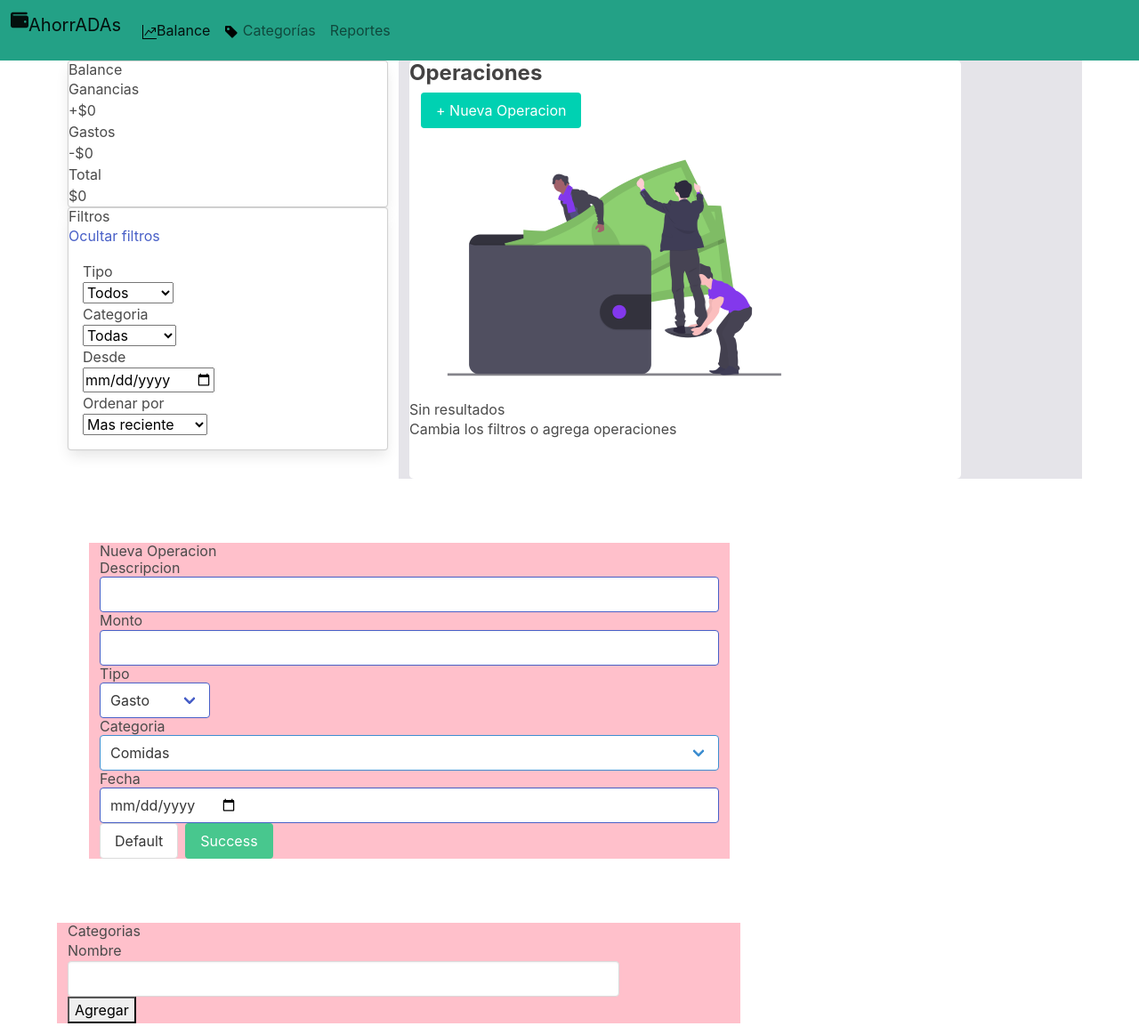
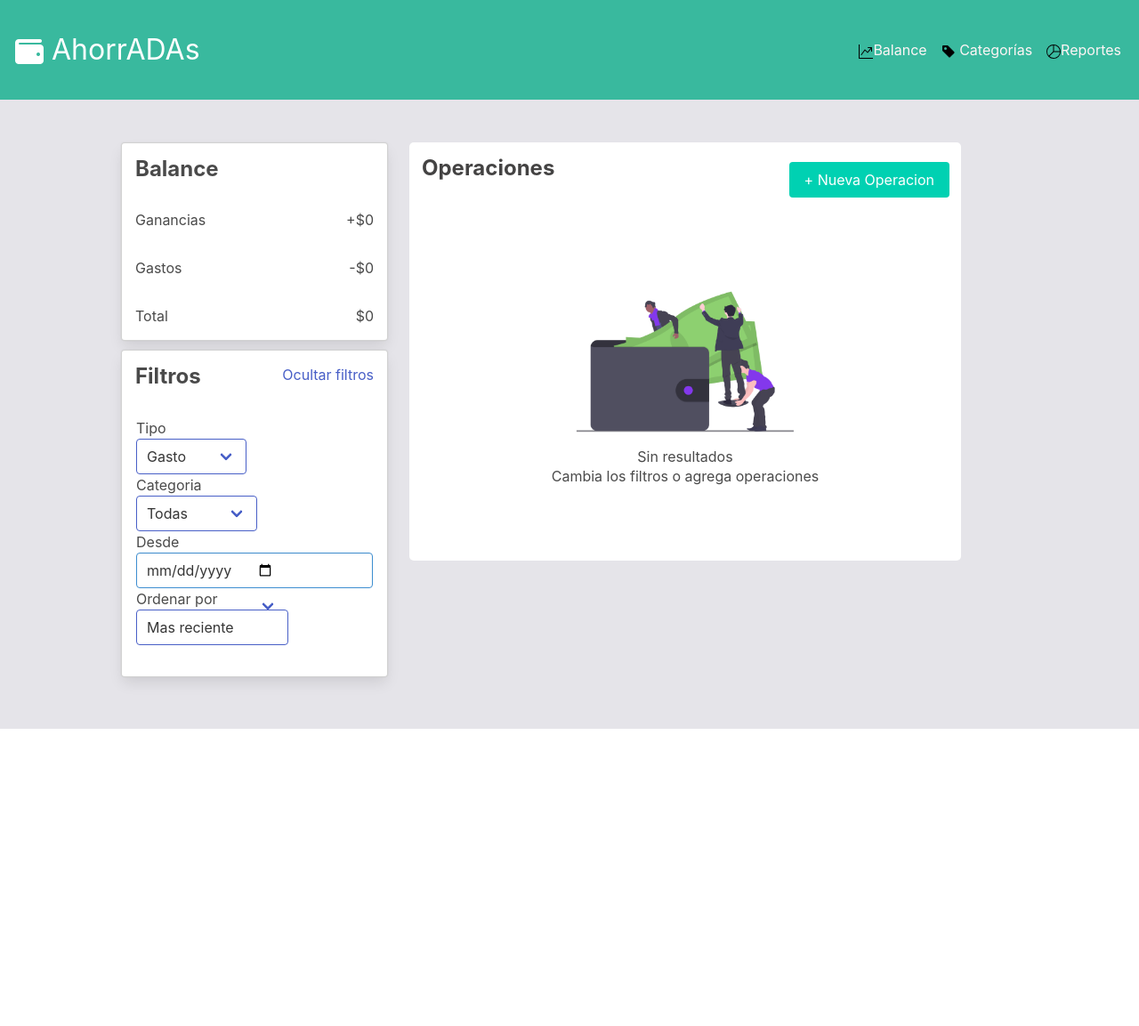
Before and after one commit to Lorena252/AhorrADAs, a plain HTML site: page index.html in a window 1280 px wide. Shown: the top 1153 px of the page at 89% size. After the commit the page ends 819 px from the top, so only its background shows below. Drawn offline with nearby package versions, Linux system fonts and the light colour scheme.

Commit message:
avance con el estilado

```diff
--- a/css/style.css
+++ b/css/style.css
@@ -0,0 +1,147 @@
+* {
+  margin: 0;
+  padding: 0;
+}
+body {
+  background-color: #e5e4e9;
+}
+.oculto {
+  display: none;
+}
+
+section {
+  padding: 3rem 1.5rem;
+}
+
+.mi-estilo-nav {
+  height: 14vh;
+}
+
+.nav-link {
+  color: rgb(255, 245, 245);
+}
+.nav-link:hover {
+  color: white;
+}
+
+.nav-inferior {
+  justify-content: flex-end;
+}
+
+.navbar-brand {
+  color: white;
+  padding: 10px 20px 10px 5px;
+  border-radius: 5px;
+  font-size: xx-large;
+}
+
+.fa-solid {
+  margin-top: 10px;
+  margin-right: 9px;
+}
+
+.navbar-brand:hover,
+.nav-link:hover {
+  background-color: #23977e;
+}
+
+.contenedor-card {
+  align-items: center;
+  margin-left: 60px;
+  margin-bottom: 10px;
+}
+
+.columna {
+  display: flex;
+  justify-content: space-between;
+}
+
+.titulo-operaciones {
+  margin-left: 14px;
+}
+
+.titulo-balance,
+.titulo-filtros {
+  font-weight: 700;
+  font-size: x-large;
+}
+.titulo-balance {
+  margin: 15px;
+}
+.caja-ganancias,
+.caja-gastos,
+.caja-total {
+  display: flex;
+  margin: 15px;
+  justify-content: space-between;
+}
+
+.parte-superior-filtros {
+  margin: 15px;
+  display: flex;
+  justify-content: space-between;
+}
+
+.columna {
+  display: flex;
+  padding-top: 15px;
+}
+
+.button-operacion {
+  padding: 10px 15px;
+}
+
+.caja-interior {
+  display: block;
+  justify-content: center;
+  text-align: center;
+  margin-top: 80px;
+}
+
+.imagen-billetera {
+  max-width: 300px;
+  margin: 0 auto;
+}
+
+/* ---------------------categorias---------- */
+
+#categorias {
+  justify-content: center;
+  margin-top: 50px;
+}
+
+.los-dos {
+  display: flex;
+  justify-content: space-between;
+}
+
+/* -----------------estilos compartidos///////// */
+
+.caja-compartida {
+  height: 70vh;
+}
+.contenedor-compartido {
+  display: flex;
+  justify-content: center;
+}
+
+/*
+  ------------------- ESTILADO SECCION CATEGORIAS--------------- */
+
+/* -----------------------ESTILADO SECCION REPORTES------------------ */
+
+.interior-reportes {
+  width: 50%;
+  margin-left: 25vh;
+  text-align: center;
+
+}
+
+.container {
+  margin: 0 auto;
+}
+
+
+.mt-5 {
+  margin-top: 0.5rem !important;
+}
--- a/index.html
+++ b/index.html
@@ -15,23 +15,23 @@
 
                                  <!-- HEADER -->
                                  <header">
-                                 <nav class="navbar navbar-expand-lg mi-estilo-nav"  style="background-color: #23a186;" >
+                                 <nav class="navbar navbar-expand-lg mi-estilo-nav"  style="background-color: #39b99e;" >
                                      <div class="container-fluid">
                                         <a class="navbar-brand" href="#"> <i class="fa-solid fa-wallet"></i> AhorrADAs </a>
                                        <button class="navbar-toggler" type="button" data-bs-toggle="collapse" data-bs-target="#navbarNav" aria-controls="navbarNav" aria-expanded="false" aria-label="Toggle navigation">
                                          <span class="navbar-toggler-icon"></span>
                                        </button>
                                        <div class="collapse navbar-collapse nav-inferior" id="navbarNav">
-                                         <ul class="navbar-nav">
+                                         <ul class="navbar-nav" >
                                            <li class="nav-item">
-                                          <a id="btn-balance" class="nav-link active" aria-current="page" href="#">  <img src="assets/graph-up-arrow.svg" alt="">Balance</a>
+                                          <a id="btn-balance" class="nav-link" aria-current="page" href="#">  <img src="assets/graph-up-arrow.svg" alt="">Balance</a>
                                            </li>
 
                                            <li class="nav-item">
                                          <a  id="btn-categorias" class="nav-link" href="#"> <img src="assets/tag-fill.svg" alt="" > Categorías</a>
                                            </li>
                                  <li class="nav-item">
-                                             <a  id="btn-reportes" class="nav-link" href="#"><img src="assets/" alt="" >Reportes</a>
+                                             <a  id="btn-reportes" class="nav-link" href="#"><img src="assets/pie-chart.svg " style="color:white" alt="" >Reportes</a>
                                            </li>
                                              </ul>
                                        </div>
@@ -76,7 +76,7 @@
          <div class="row">
             <div class="col-sm-12">
                 <div class="contenedor-card">
-                     <div class="card"  height: 25rem;>
+                     <div class="card"  style= "height: 23rem;" >
                      <!-- style="width: 18rem; -->
                <div class="parte-superior-filtros">
          <div> <h2 class="titulo-filtros">Filtros</h2></div>
@@ -89,22 +89,24 @@
                       <div class="caja-tipo">
                             <label for="">Tipo</label>
                         <div>
-                          <div>
-                            <select name="" id="">
-                              <option value="">Todos</option>
-                              <option value="">Gasto</option>
-                              <option value="">Ganancias</option>
+                          <div class="">
+                            <div class="select is-link">
+                              <select>
+                                <option>Gasto</option>
+                                <option>Ganancia</option>
                               </select>
+                            </div>
                           </div>
                         </div>
 
                         <div class="caja-categorias">
                               <label for="">Categoria</label>
                               <div>
-                                <div>
-                                  <select  id="">
-                                    <option value="">Todas</option>
-                                    <option value="">Comida</option>
+
+                                  <div class="select is-link">
+                                    <select>
+                                      <option>Todas</option>
+                                      <option>Comida</option>
                                       <option value="">Servicios</option>
                                       <option value="">Salidas</option>
                                       <option value="">Educacion</option>
@@ -119,12 +121,14 @@
                           <label for="">Desde</label>
                           <div>
                             <div>
-                              <input type="date" name="" id="filtro-fecha">
+                              <form >
+                                <input id="input-date-uno" class="input is-info" type="date" placeholder="Info input">
+                            </form>
                             </div>
                           </div>
                         </div>
 
-                        <div class="caja-ordenar">
+                        <div class=" select is-link  caja-ordenar">
                            <label for="">Ordenar por</label>
                            <div>
                             <div>
@@ -135,7 +139,6 @@
                                 <option value="">Menor monto</option>
                                 <option value="">A/Z</option>
                                 <option value="">Z/A</option>
-
                               </select>
                             </div>
                            </div>
@@ -197,9 +200,9 @@
 
 <section class="  oculto container  section mt-5"   id="con-operaciones-seccion" >
  <div class="row contenedor-compartido">
-  <div class=" col-8 caja-compartida" style="background-color: pink;">
+  <div class=" col-8 caja-compartida" style="background-color: rgb(255, 255, 255);">
   <div class="contenedor-con-operaciones " id="">
-          <h6>Nueva Operacion</h6>
+    <p class="subtitle is-5">Nueva operación</p>
     <h2>Descripcion</h2>
           <input class="input is-link" type="text">
           <h2>Monto</h2>
@@ -230,13 +233,15 @@
 
           <div class="col-sm-12">
             <h6>Fecha</h6>
-            <input class="input is-link" type="date" placeholder="Link input">
+            <form >
+            <input id="input-date" class="input is-link" type="date" placeholder="Link input">
+          </form>
           </div>
 
 
   <div class="buttons">
-    <button class="button">Default</button>
-    <button class="button is-success">Success</button>
+    <button class="button">Cancelar</button>
+    <button class="button is-success">Aceptar</button>
   </div>
 
 
@@ -247,22 +252,20 @@
   </section>
 
 
-
-
-
            <!---------------- SECCION CATEGORIAS--------------------->
 <section  class=" container seccion mt-5 categorias oculto"  id="categorias" >
    <div class=" row contenedor-compartido "  >
-    <div class=" col-8 caja-compartida" style="background-color: pink;">
-     <h2>Categorias</h2>
+    <div class=" col-8 caja-compartida" style="background-color: rgb(255, 255, 255);">
+        <p class="title is-3">Categorias</p>
      <label for=""> Nombre</label>
      <div class="los-dos">
   <div class= " col-10 contenedor-nueva-categoria">
-    <input type="text" class="input" id="categoria-input">
+    <div class="control">
+        <input class="input" type="text" >
       </div>
-  <div>
-    <button id="agregar-categoria-boton">Agregar</button>
   </div>
+   <button class="button is-success">Agregar</button>
+
   </div>
 </div>
  </div>
@@ -273,9 +276,14 @@
                              <!----------- SECCION reportes----------- -->
 
 <section class=" container section mt-5 oculto" id="reportes"  >
-  <div class=" row  contenedor-compartido" >
-    <div class=" col-8 caja-compartida" style="background-color: pink;">
-        <h2>Reportes</h2>
+  <div class="row  contenedor-compartido" >
+    <div class=" col-8 caja-compartida " style="background-color: rgb(250, 250, 250);" >
+        <h1 class="title">Reportes</h1>
+        <div class="interior-reportes col-sm-10" style="background-color: rgb(255, 255, 255); " >
+        <img src="assets/chart (1).svg" alt="">
+        <h5 class="title is-5">Operaciones insuficientes</h5>
+        <h6 class="subtitle is-6"> Prueba agregando más operaciones</h6>
+         </div>
 </div>
         </div>
 </section>
```
Also changed, not shown: assets/chart (1).svg (added), assets/icono-vector-alcancia-aislado-sobre-fondo-blanco-simbolo-ahorro-dinero-diseno-plano-sombras_572070-11.avif (deleted), assets/undraw_Charts_re_5qe9.png (added), assets/uundraw_Charts_re_5qe9.png (added), assets/uuundraw_Charts_re_5qe9.png (added). Lines whose indentation alone changed are shown as unchanged.
